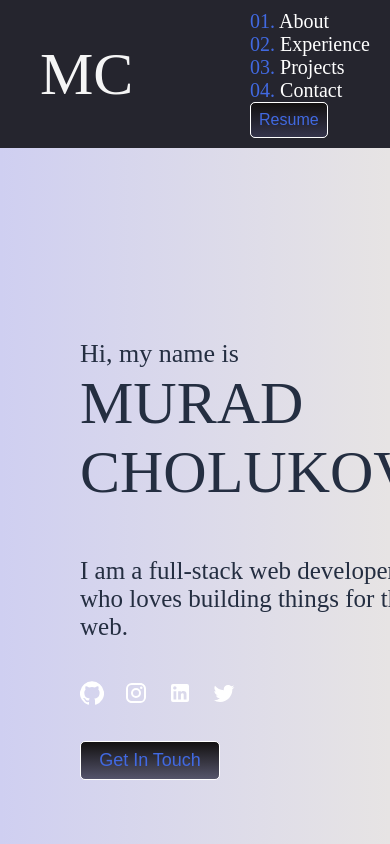
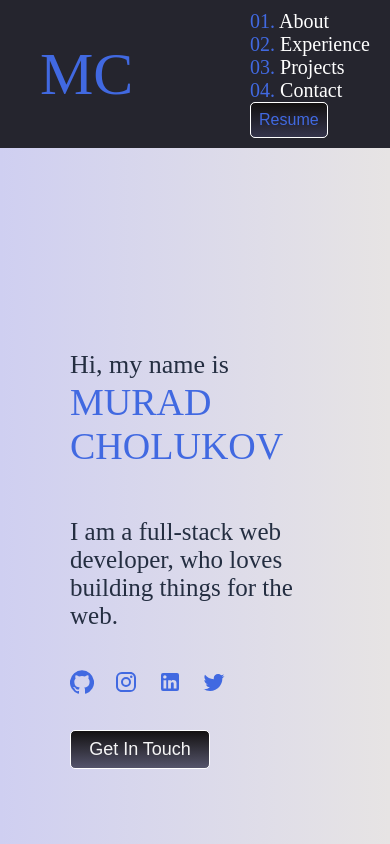
Before and after one commit to muradusa/react-portfolio, a React (Create React App) app: page / in a window 390 px wide. Shown: the top 844 px of the page. Built offline with nearby package versions, Linux system fonts and the light colour scheme.

Commit message:
making responsive

```diff
--- a/src/About.css
+++ b/src/About.css
@@ -78,7 +78,7 @@
 
   .about__info {
     display: flex;
-
+    padding: 10px;
     flex: 1;
   }
 }
--- a/src/Header.css
+++ b/src/Header.css
@@ -21,10 +21,10 @@
 .header__left {
   padding: 10px 0px 10px 40px;
   font-size: 60px;
-  color: whitesmoke;
+  color: royalblue;
 }
 .header__left:hover {
-  color: royalblue;
+  color: whitesmoke;
 }
 
 .header__right {
--- a/src/Home.css
+++ b/src/Home.css
@@ -17,6 +17,10 @@
   padding-top: 70px;
 }
 
+.name {
+  color: royalblue;
+}
+
 .home__description {
   padding-top: 50px;
 }
@@ -28,18 +32,19 @@
 .MuiSvgIcon-root {
   padding-right: 20px;
   /* color: rgb(158, 185, 160); */
-  color: rgb(36, 46, 65);
-  font-size: xx-large !important;
+  color: royalblue;
+  font-size: x-large !important;
 }
 .MuiSvgIcon-root:hover {
-  color: royalblue;
+  color: rgb(36, 46, 65);
 }
 
 .home__hero button {
   padding: 8px;
-  color: royalblue;
+  color: whitesmoke;
+  border: 1px solid royalblue;
   background-image: linear-gradient(rgb(19, 17, 17), rgb(52, 52, 75, 0.8));
-  border: 1px solid white;
+
   font-size: 20px;
   width: 150px;
   margin-top: 30px;
@@ -48,8 +53,8 @@
 }
 
 .home__hero button:hover {
-  color: white;
-  border: 1px solid royalblue;
+  color: royalblue;
+  border: 1px solid white;
   cursor: pointer;
 }
 
@@ -87,19 +92,22 @@
     padding-top: 180px;
   }
 
+  .name {
+    font-size: 38px;
+  }
   .MuiSvgIcon-root {
     padding-right: 20px;
     /* color: rgb(158, 185, 160); */
-    color: white;
+    color: royalblue;
     font-size: x-large !important;
   }
   .MuiSvgIcon-root:hover {
-    color: royalblue;
+    color: rgb(36, 46, 65);
   }
 
   .home__hero button {
     padding: 8px;
-    color: royalblue;
+    color: whitesmoke;
     background-color: transparent;
     border: 1px solid white;
     font-size: 18px;
--- a/src/Home.js
+++ b/src/Home.js
@@ -12,7 +12,7 @@ function Home() {
       <div className="home__hero">
         <p>
           <span className="greeting">Hi, my name is</span> <br />
-          <span className="animatedText">MURAD CHOLUKOV</span>
+          <span className="name">MURAD CHOLUKOV</span>
         </p>
         <p className="home__description">
           I am a full-stack web developer, who loves building things for the
--- a/src/Main.css
+++ b/src/Main.css
@@ -18,3 +18,10 @@
   /* overflow: scroll; */
   padding-bottom: 100px;
 }
+
+@media screen and (max-width: 730px) {
+  .main__center {
+    padding-right: 30px;
+    padding-left: 30px;
+  }
+}
--- a/src/Project.css
+++ b/src/Project.css
@@ -37,15 +37,20 @@
   font-weight: 600;
   margin-bottom: 15px;
   font-family: serif;
+
   color: whitesmoke;
+}
+
+.info__titleMain:hover {
 }
 
 .info__titleSub {
   font-size: 20px;
+  color: royalblue;
 }
 
 .info__title:hover {
-  color: green;
+  color: royalblue;
 }
 
 .svg {
--- a/src/ProjectO.css
+++ b/src/ProjectO.css
@@ -14,7 +14,7 @@
 }
 
 .info__O:hover {
-  color: green;
+  color: royalblue;
 }
 
 .info__titleO {
```
